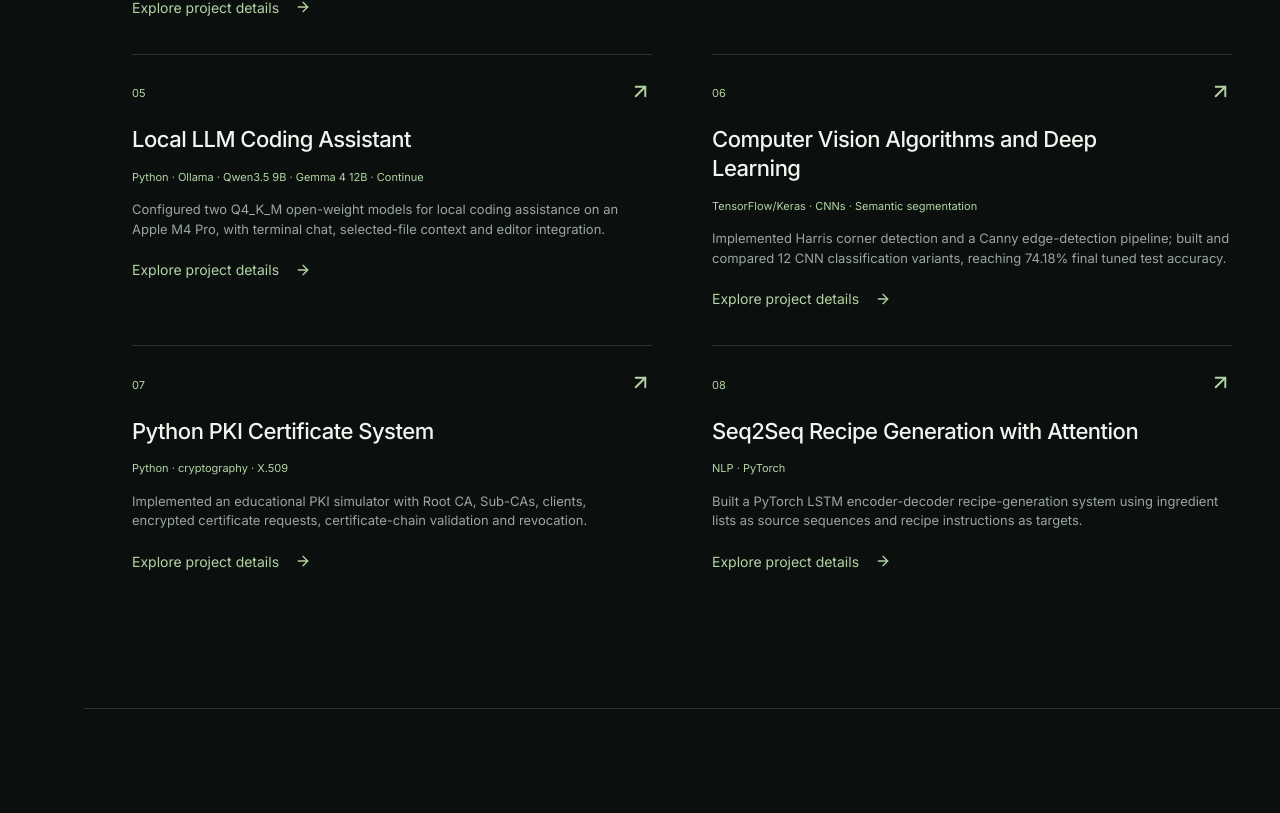
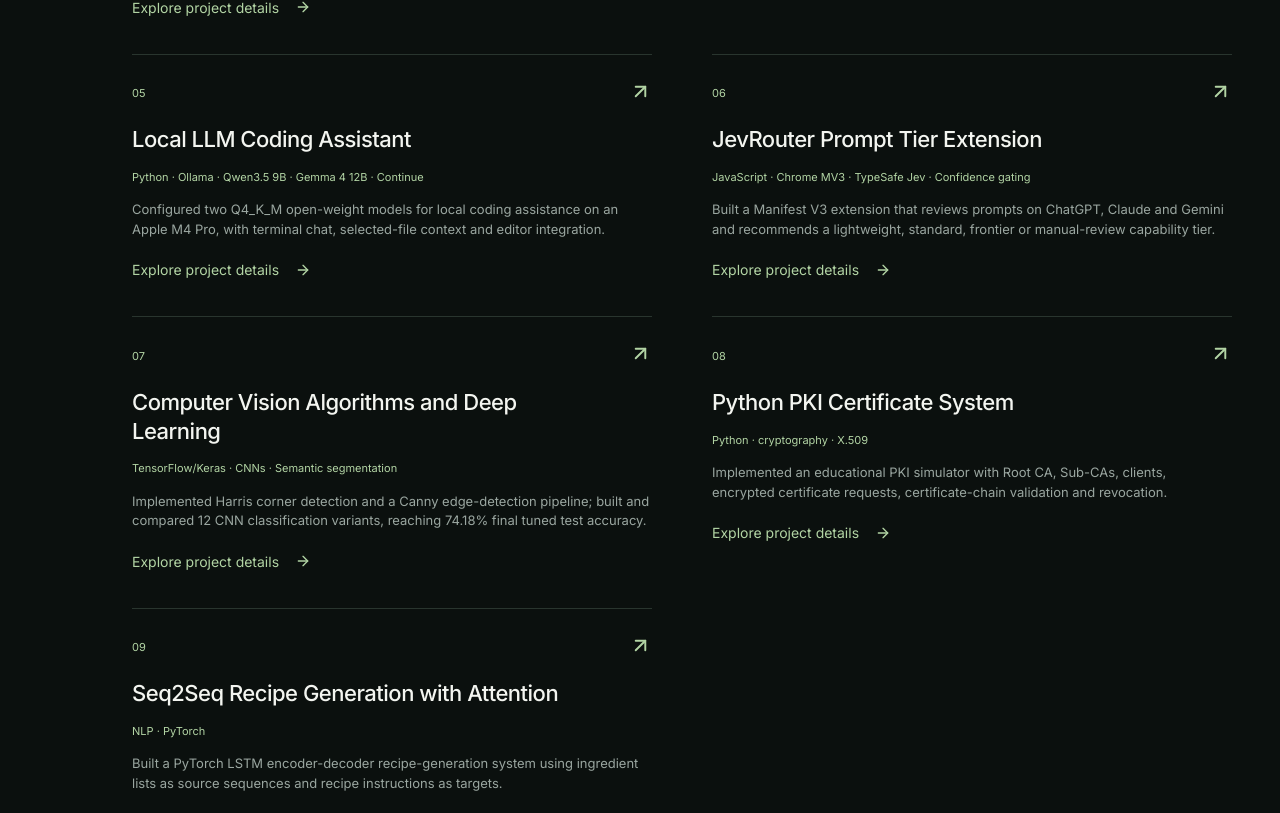
Before and after one commit to Charlie-Qi394/charlie-qi-portfolio, a React (Vite) app: page / in a window 1280 px wide. Shown: the part 1976-2789 px from the top of the page. Built offline with nearby package versions, Linux system fonts and the light colour scheme.

Commit message:
feat: add JevRouter project

```diff
--- a/src/projectNarratives.js
+++ b/src/projectNarratives.js
@@ -42,6 +42,17 @@ export const projectNarratives = [
     proof: "The design trades cloud-model dependence for local memory use and model-loading delays. Single short-prompt smoke tests reported 5.8 GB loaded memory and about 33.9 generated tokens/s for Qwen, versus 8.1 GB and 26.5 tokens/s for Gemma. Those prompts differed, so these are setup observations, not a fair model comparison. I did not build a custom quantizer, tune the KV cache directly, or train either model.",
     href: "https://github.com/Charlie-Qi394/local-llm-coding-assistant",
     questions: ["Which files enter the local prompt?", "How much memory does each model need?", "Where does the editor still have separate cloud behavior?"],
+  },
+  {
+    title: "JevRouter Prompt Tier Extension",
+    filter: "AI systems",
+    label: "Decision routing",
+    summary: "A Chrome extension that turns a prompt into a reviewable model-capability recommendation without silently changing the user's selected model.",
+    stack: "JavaScript · Chrome MV3 · TypeSafe Jev · Choice decisions · Confidence gating",
+    build: "I separated pure routing logic from the Manifest V3 service worker and content UI. Local rules are available without an API, while an optional Jev call asks one closed-set Choice question. Responses are validated against the documented answer shape, confidence below 0.60 becomes manual review, and failed calls fall back visibly rather than pretending Jev succeeded.",
+    proof: "Seven deterministic unit scenarios cover tier rules, request shape, response parsing, uncertainty and invalid inputs. I also loaded the unpacked extension in Chromium and exercised both the popup and injected prompt panel. I removed unsupported token-saving claims and automatic model clicks because provider interfaces and pricing change, and the extension cannot independently verify those outcomes.",
+    href: "https://github.com/Charlie-Qi394/jevrouter-prompt-tier-extension",
+    questions: ["When should software trust a routing decision?", "What happens when Jev is uncertain or unavailable?", "Which data leaves the browser?"],
   },
   {
     title: "FridgePeace Shared-Household Food Management PWA",
--- a/src/projects.js
+++ b/src/projects.js
@@ -51,6 +51,16 @@ export const portfolioProjects = [
   },
   {
     number: "05",
+    title: "JevRouter Prompt Tier Extension",
+    stack: "JavaScript · Chrome MV3 · TypeSafe Jev · Confidence gating",
+    href: "https://github.com/Charlie-Qi394/jevrouter-prompt-tier-extension",
+    bullets: [
+      "Built a Manifest V3 extension that reviews prompts on ChatGPT, Claude and Gemini and recommends a lightweight, standard, frontier or manual-review capability tier.",
+      "Implemented explicit user-triggered analysis, optional Jev Choice decisions, a 0.60 confidence review gate, transparent local fallback rules, seven unit scenarios and browser smoke tests.",
+    ],
+  },
+  {
+    number: "06",
     title: "Computer Vision Algorithms and Deep Learning",
     stack: "TensorFlow/Keras · CNNs · Semantic segmentation",
     href: "https://github.com/Charlie-Qi394/computer-vision-cnn-segmentation",
@@ -60,7 +70,7 @@ export const portfolioProjects = [
     ],
   },
   {
-    number: "06",
+    number: "07",
     title: "Python PKI Certificate System",
     stack: "Python · cryptography · X.509",
     href: "https://github.com/Charlie-Qi394/pki-certificate-system-python",
@@ -69,7 +79,7 @@ export const portfolioProjects = [
     ],
   },
   {
-    number: "07",
+    number: "08",
     title: "Seq2Seq Recipe Generation with Attention",
     stack: "NLP · PyTorch",
     href: "https://github.com/Charlie-Qi394/seq2seq-recipe-generation-nlp",
```
